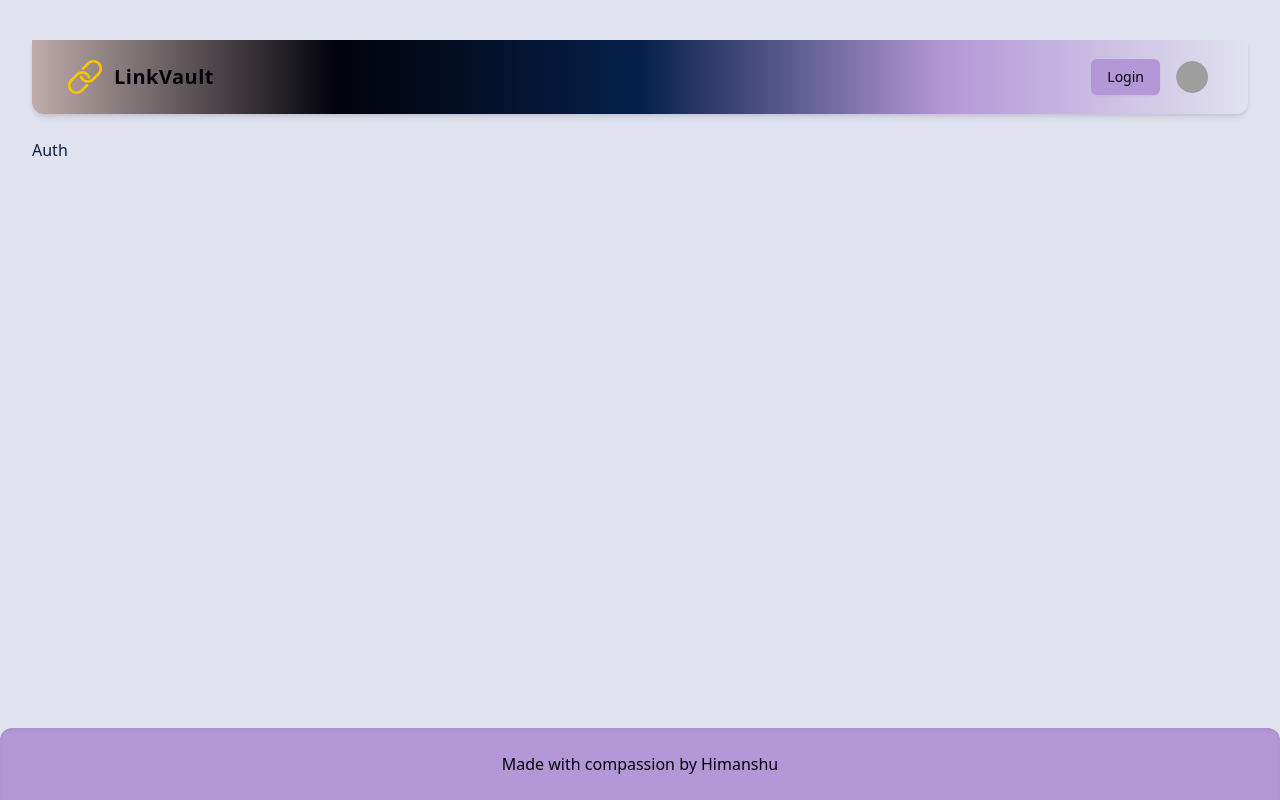
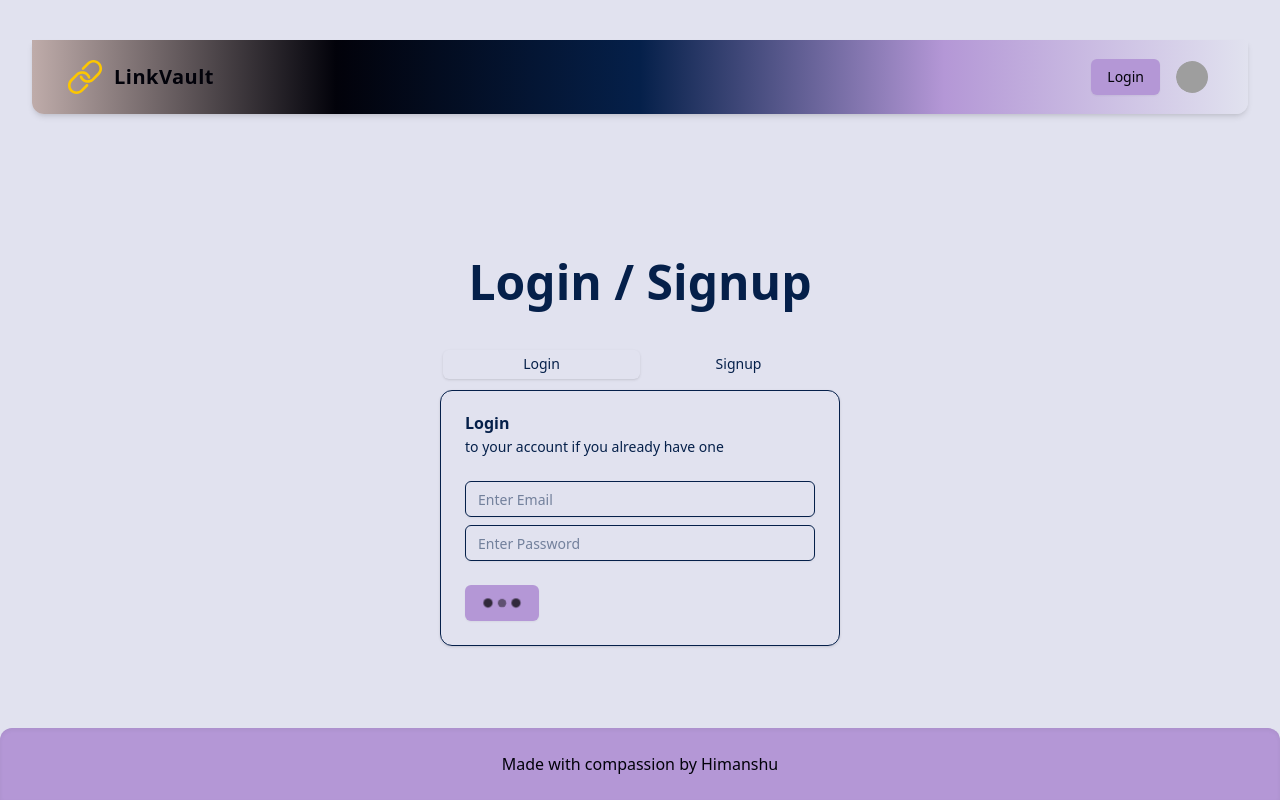
Before and after one commit to Raih1107/URL, a React (Vite) app: page /auth in a window 1280 px wide. Built offline with nearby package versions, Linux system fonts and the light colour scheme; grey boxes are pictures that could not be loaded.

Commit message:
feat: implement authentication UI with login and signup components, add error handling, and integrate Supabase for authentication

```diff
--- a/package.json
+++ b/package.json
@@ -14,6 +14,8 @@
     "@radix-ui/react-avatar": "^1.1.10",
     "@radix-ui/react-dropdown-menu": "^2.1.15",
     "@radix-ui/react-slot": "^1.2.3",
+    "@radix-ui/react-tabs": "^1.1.12",
+    "@supabase/supabase-js": "^2.50.3",
     "@tailwindcss/vite": "^4.1.11",
     "class-variance-authority": "^0.7.1",
     "clsx": "^2.1.1",
@@ -22,7 +24,9 @@
     "react-dom": "^19.1.0",
     "react-icons": "^5.5.0",
     "react-router-dom": "^7.6.3",
-    "tailwind-merge": "^3.3.1"
+    "react-spinners": "^0.17.0",
+    "tailwind-merge": "^3.3.1",
+    "yup": "^1.6.1"
   },
   "devDependencies": {
     "@eslint/js": "^9.29.0",
--- /dev/null
+++ b/src/Hooks/useFetch.jsx
@@ -0,0 +1,26 @@
+import {useState} from "react";
+
+const useFetch = (cb, options = {}) => {
+
+    const [data, setData] = useState(null);
+    const [loading, setLoading] = useState(null);
+    const [error, setError] = useState(null);
+
+    const fn = async (...args) => {
+        setLoading(true);
+        setError(null);
+        try {
+        const response = await cb(options, ...args);
+        setData(response);
+        setError(null);
+        } catch (error) {
+        setError(error);
+        } finally {
+        setLoading(false);
+        }
+    };
+
+    return {data, loading, error, fn};
+};
+
+export default useFetch;
--- /dev/null
+++ b/src/components/Error.jsx
@@ -0,0 +1,9 @@
+import React from 'react'
+
+const Error = ({message}) => {
+return (
+    <div className="text-sm text-red-400">{message} </div>
+)
+}
+
+export default Error
--- /dev/null
+++ b/src/components/Login.jsx
@@ -0,0 +1,99 @@
+import React, { useState } from 'react'
+import {
+  Card,
+  CardContent,
+  CardDescription,
+  CardFooter,
+  CardHeader,
+  CardTitle,
+} from "@/components/ui/card";
+
+import {Input} from "@/components/ui/input";
+import { Button } from './ui/button';
+import {BeatLoader} from 'react-spinners';
+import Error from './Error';
+
+
+import * as Yup from 'yup';
+
+const Login = () => {
+
+    const [errors, setErrors] = useState([]);
+    const [formData, setFormData] = useState({
+        email:"",
+        password:"",
+    });
+
+    const handleInputChange = (e) => {
+        const {name,value} = e.target;
+        setFormData((prevState) => ({
+            ...prevState,
+            [name]: value,
+        }))
+    }
+
+    const handleLogin = async () => {
+        setErrors([]);
+
+        try {
+            const schema = Yup.object().shape({
+                email:Yup.string()
+                    .email("Invalid Email")
+                    .required("Email is required!"),
+                password:Yup.string()
+                    .min(6,"Password must be at least 6 characters")
+                    .required("Password is required!")
+            });
+
+            await schema.validate(formData, {abortEarly:false})
+        } catch (e) {
+            const newError = {};
+
+            e?.inner?.forEach((err) => {
+                newError[err.path] = err.message;
+            });
+
+            setErrors(newError);
+        }
+    }
+
+return (
+    <div>
+    <Card>
+    <CardHeader>
+        <CardTitle>Login</CardTitle>
+        <CardDescription>to your account if you already have one</CardDescription>
+    </CardHeader>
+    <CardContent className="space-y-2">
+        <div className="space-y-1">
+            <Input
+                name="email"
+                type="email"
+                placeholder="Enter Email"
+                onChange={handleInputChange}
+                />
+            {errors.email && <Error message={errors.email} /> }
+        </div>
+        <div className="space-y-1">
+            <Input
+                name="password"
+                type="password"
+                placeholder="Enter Password"
+                onChange={handleInputChange}
+                />
+            {errors.password && <Error message={errors.password} /> }
+        </div>
+    </CardContent>
+    <CardFooter>
+        <Button onClick={handleLogin} className="bg-wisteria hover:bg-silver">
+            {true? <BeatLoader size={10} color="black" /> : "Login"}
+        </Button>
+    </CardFooter>
+    </Card>
+
+
+    </div>
+)
+};
+
+export default Login;
--- /dev/null
+++ b/src/components/Signup.jsx
@@ -0,0 +1,9 @@
+import React from 'react'
+
+const Signup = () => {
+return (
+    <div>Signup</div>
+)
+}
+
+export default Signup;
--- /dev/null
+++ b/src/components/ui/card.jsx
@@ -0,0 +1,101 @@
+import * as React from "react"
+
+import { cn } from "@/lib/utils"
+
+function Card({
+  className,
+  ...props
+}) {
+  return (
+    <div
+      data-slot="card"
+      className={cn(
+        "bg-card text-card-foreground flex flex-col gap-6 rounded-xl border py-6 shadow-sm",
+        className
+      )}
+      {...props} />
+  );
+}
+
+function CardHeader({
+  className,
+  ...props
+}) {
+  return (
+    <div
+      data-slot="card-header"
+      className={cn(
+        "@container/card-header grid auto-rows-min grid-rows-[auto_auto] items-start gap-1.5 px-6 has-data-[slot=card-action]:grid-cols-[1fr_auto] [.border-b]:pb-6",
+        className
+      )}
+      {...props} />
+  );
+}
+
+function CardTitle({
+  className,
+  ...props
+}) {
+  return (
+    <div
+      data-slot="card-title"
+      className={cn("leading-none font-semibold", className)}
+      {...props} />
+  );
+}
+
+function CardDescription({
+  className,
+  ...props
+}) {
+  return (
+    <div
+      data-slot="card-description"
+      className={cn("text-muted-foreground text-sm", className)}
+      {...props} />
+  );
+}
+
+function CardAction({
+  className,
+  ...props
+}) {
+  return (
+    <div
+      data-slot="card-action"
+      className={cn(
+        "col-start-2 row-span-2 row-start-1 self-start justify-self-end",
+        className
+      )}
+      {...props} />
+  );
+}
+
+function CardContent({
+  className,
+  ...props
+}) {
+  return (<div data-slot="card-content" className={cn("px-6", className)} {...props} />);
+}
+
+function CardFooter({
+  className,
+  ...props
+}) {
+  return (
+    <div
+      data-slot="card-footer"
+      className={cn("flex items-center px-6 [.border-t]:pt-6", className)}
+      {...props} />
+  );
+}
+
+export {
+  Card,
+  CardHeader,
+  CardFooter,
+  CardTitle,
+  CardAction,
+  CardDescription,
+  CardContent,
+}
--- /dev/null
+++ b/src/components/ui/tabs.jsx
@@ -0,0 +1,60 @@
+import * as React from "react"
+import * as TabsPrimitive from "@radix-ui/react-tabs"
+
+import { cn } from "@/lib/utils"
+
+function Tabs({
+  className,
+  ...props
+}) {
+  return (
+    <TabsPrimitive.Root
+      data-slot="tabs"
+      className={cn("flex flex-col gap-2", className)}
+      {...props} />
+  );
+}
+
+function TabsList({
+  className,
+  ...props
+}) {
+  return (
+    <TabsPrimitive.List
+      data-slot="tabs-list"
+      className={cn(
+        "bg-muted text-muted-foreground inline-flex h-9 w-fit items-center justify-center rounded-lg p-[3px]",
+        className
+      )}
+      {...props} />
+  );
+}
+
+function TabsTrigger({
+  className,
+  ...props
+}) {
+  return (
+    <TabsPrimitive.Trigger
+      data-slot="tabs-trigger"
+      className={cn(
+        "data-[state=active]:bg-background dark:data-[state=active]:text-foreground focus-visible:border-ring focus-visible:ring-ring/50 focus-visible:outline-ring dark:data-[state=active]:border-input dark:data-[state=active]:bg-input/30 text-foreground dark:text-muted-foreground inline-flex h-[calc(100%-1px)] flex-1 items-center justify-center gap-1.5 rounded-md border border-transparent px-2 py-1 text-sm font-medium whitespace-nowrap transition-[color,box-shadow] focus-visible:ring-[3px] focus-visible:outline-1 disabled:pointer-events-none disabled:opacity-50 data-[state=active]:shadow-sm [&_svg]:pointer-events-none [&_svg]:shrink-0 [&_svg:not([class*='size-'])]:size-4",
+        className
+      )}
+      {...props} />
+  );
+}
+
+function TabsContent({
+  className,
+  ...props
+}) {
+  return (
+    <TabsPrimitive.Content
+      data-slot="tabs-content"
+      className={cn("flex-1 outline-none", className)}
+      {...props} />
+  );
+}
+
+export { Tabs, TabsList, TabsTrigger, TabsContent }
--- /dev/null
+++ b/src/db/apiAuth.js
@@ -0,0 +1,14 @@
+import supabase from "./supabase";
+
+export async function login({email, password}) {
+    const {data,error} = await supabase.auth.signInWithPassword({
+        email,
+        password
+
+    });
+
+    if(error) throw new Error(error.message);
+
+    return data;
+
+}
--- a/src/pages/Auth.jsx
+++ b/src/pages/Auth.jsx
@@ -1,8 +1,34 @@
 import React from 'react'
+import { Tabs, TabsContent, TabsList, TabsTrigger } from "@/components/ui/tabs"
+import { useSearchParams } from 'react-router-dom'
+import Login from '../components/Login';
+import Signup from '../components/Signup';
+
 
 const Auth = () => {
+
+    const [searchParams] = useSearchParams();
+
 return (
-    <div>Auth</div>
+    <div className="mt-36 flex flex-col items-center gap-10">
+        <h1 className="text-5xl font-extrabold">
+        {searchParams.get("createNew")?"Hold up! Let's login first...": "Login / Signup"}
+        </h1>
+        <Tabs defaultValue="login" className="w-[400px] ">
+        <TabsList className="grid w-full grid-cols-2 ">
+            <TabsTrigger className="hover:bg-white" value="login">Login</TabsTrigger>
+            <TabsTrigger className="hover:bg-white" value="signup">Signup</TabsTrigger>
+        </TabsList>
+        <TabsContent value="login">
+            <Login />
+        </TabsContent>
+        <TabsContent value="signup">
+            <Signup />
+        </TabsContent>
+        </Tabs>
+
+
+    </div>
 )
 }
 
```
Also changed, not shown: 1 other file (tests, documents, lock files or other folders).
